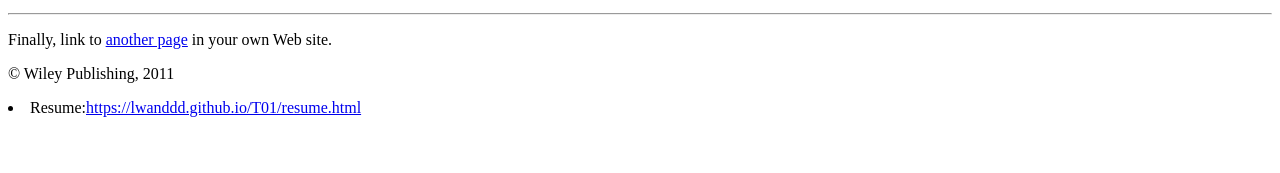
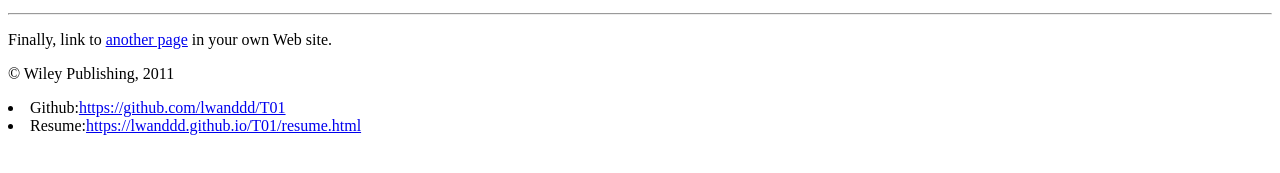
Before and after one commit to lwanddd/T01, a plain HTML site: page index.html in a window 1280 px wide. Shown: the part 523-696 px from the top of the page. Drawn offline with Linux system fonts and the light colour scheme.

Commit message:
Update index.html

```diff
--- a/index.html
+++ b/index.html
@@ -28,6 +28,7 @@ Break up your page with a horizontal rule or two. </p>
 site.</p>
 <!-- And add a copyright notice.-->
 <p>© Wiley Publishing, 2011</p>
+<li>Github:<a href="https://github.com/lwanddd/T01">https://github.com/lwanddd/T01</a></li>
 <li>Resume:<a href="https://lwanddd.github.io/T01/resume.html">https://lwanddd.github.io/T01/resume.html</a></li>
 </body>
 </html>
```
